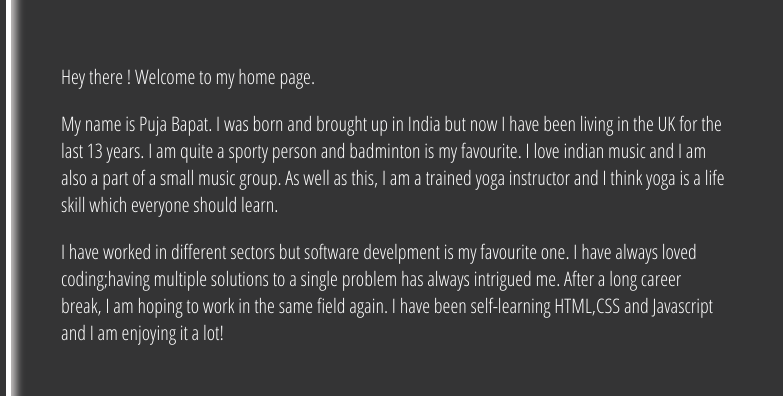
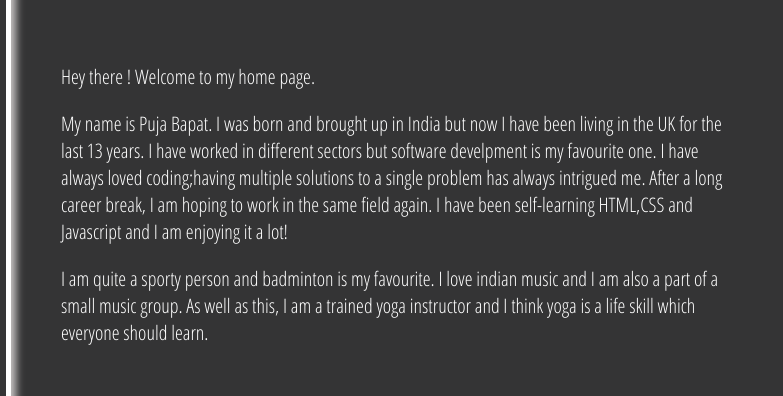
Before and after one commit to pujatB/portfolio, a plain HTML site: page index.html in a window 1280 px wide. Shown: the part 221-617 px from the top of the page, 497-1280 px from the left. Drawn offline with Linux system fonts and the light colour scheme; a web font is replaced by a local one.

Commit message:
text changed

```diff
--- a/index.html
+++ b/index.html
@@ -27,8 +27,8 @@
 
             <div id="about-me" class="about-me">
               <p id="welcome">Hey there ! Welcome to my home page. </p>
-              <p>My name is Puja Bapat. I was born and brought up in India but now I have been living in the UK for the last 13 years. I am quite a sporty person and badminton is my favourite. I love indian music and I am also a part of a small music group. As well as this, I am a trained yoga instructor and I think yoga is a life skill which everyone should learn.</p>
-              <p>I have worked in different sectors but software develpment is my favourite one. I have always loved coding;having multiple solutions to a single problem has always intrigued me. After a long career break, I am hoping to work in the same field again. I have been self-learning HTML,CSS and Javascript and I am enjoying it a lot!</p>
+              <p>My name is Puja Bapat. I was born and brought up in India but now I have been living in the UK for the last 13 years. I have worked in different sectors but software develpment is my favourite one. I have always loved coding;having multiple solutions to a single problem has always intrigued me. After a long career break, I am hoping to work in the same field again. I have been self-learning HTML,CSS and Javascript and I am enjoying it a lot!</p>
+              <p>I am quite a sporty person and badminton is my favourite. I love indian music and I am also a part of a small music group. As well as this, I am a trained yoga instructor and I think yoga is a life skill which everyone should learn.</p>
             </div>
         </div>
 
```
